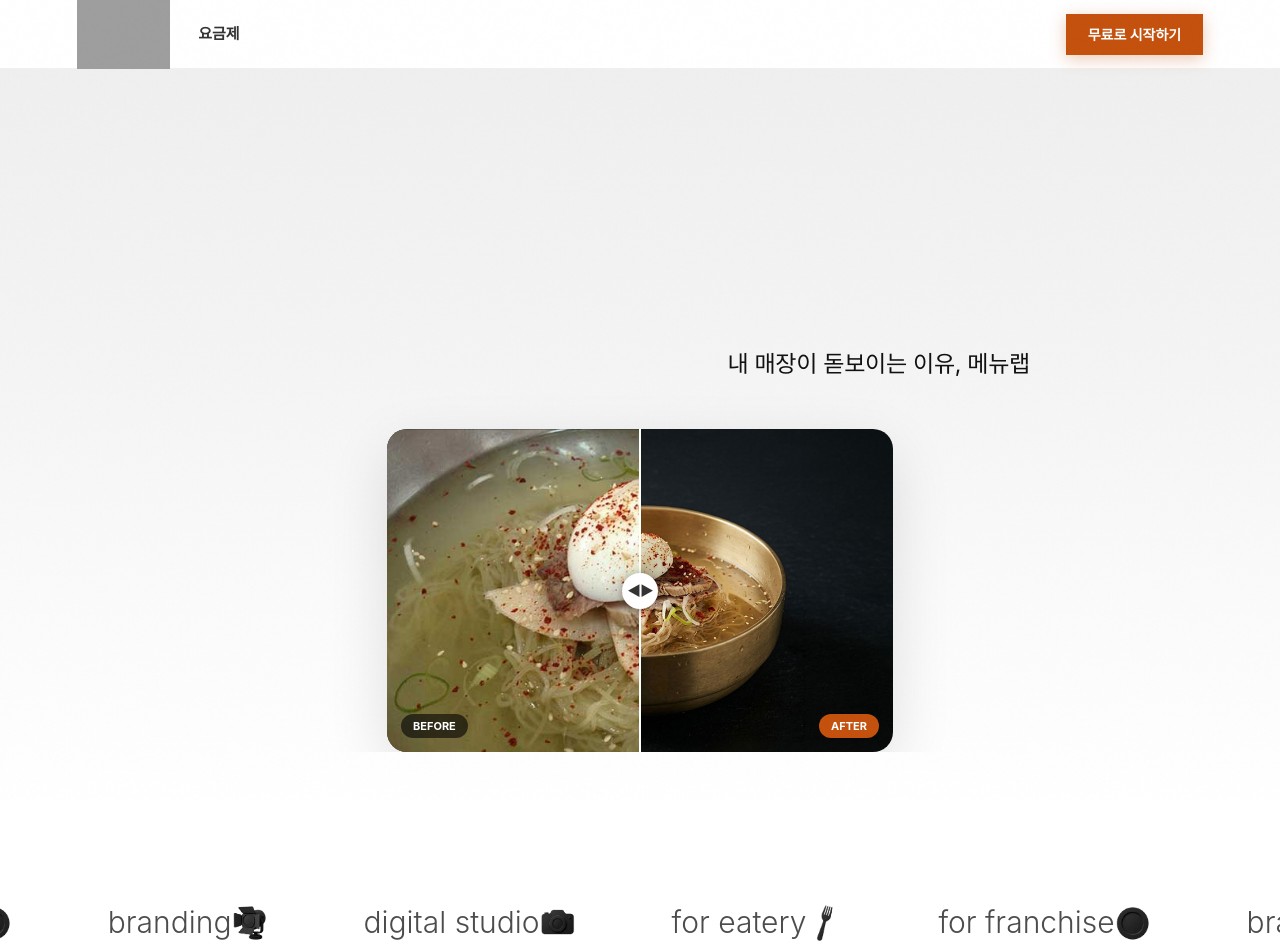
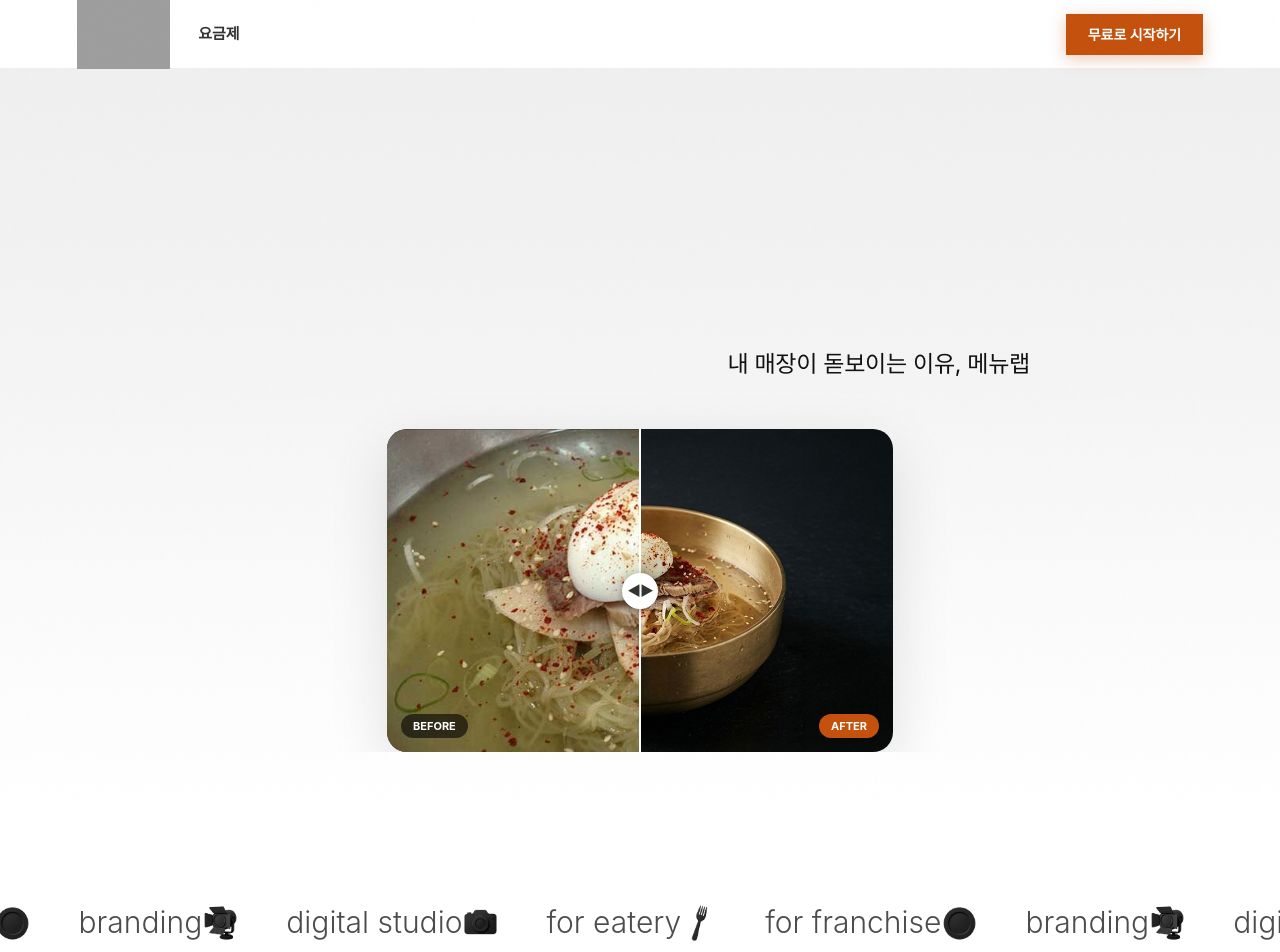
Before and after one commit to solip7131/menulab-v3, a Next.js app: page / in a window 1280 px wide. Shown: the top 952 px of the page. Built offline with nearby package versions, Linux system fonts and the light colour scheme; grey boxes are pictures that could not be loaded; a web font is replaced by a local one.

Commit message:
Reduce marquee item padding 48px → 24px

```diff
--- a/app/page.tsx
+++ b/app/page.tsx
@@ -449,7 +449,7 @@ export default function HomePage() {
                 { text: 'for franchise',  icon: 'dish'   },
                 { text: 'branding',       icon: 'light'  },
               ].map((item, i) => (
-                <span key={`${r}-${i}`} style={{ display: 'inline-flex', alignItems: 'center', gap: '0px', padding: '0 48px', fontSize: '30px', fontWeight: 300, color: 'rgba(0,0,0,0.7)', whiteSpace: 'nowrap', letterSpacing: '0' }}>
+                <span key={`${r}-${i}`} style={{ display: 'inline-flex', alignItems: 'center', gap: '0px', padding: '0 24px', fontSize: '30px', fontWeight: 300, color: 'rgba(0,0,0,0.7)', whiteSpace: 'nowrap', letterSpacing: '0' }}>
                   {item.text}
                   <img src={`/icons/${item.icon}.png`} alt="" style={{ width: '36px', height: '36px', objectFit: 'contain' }} />
                 </span>
```
